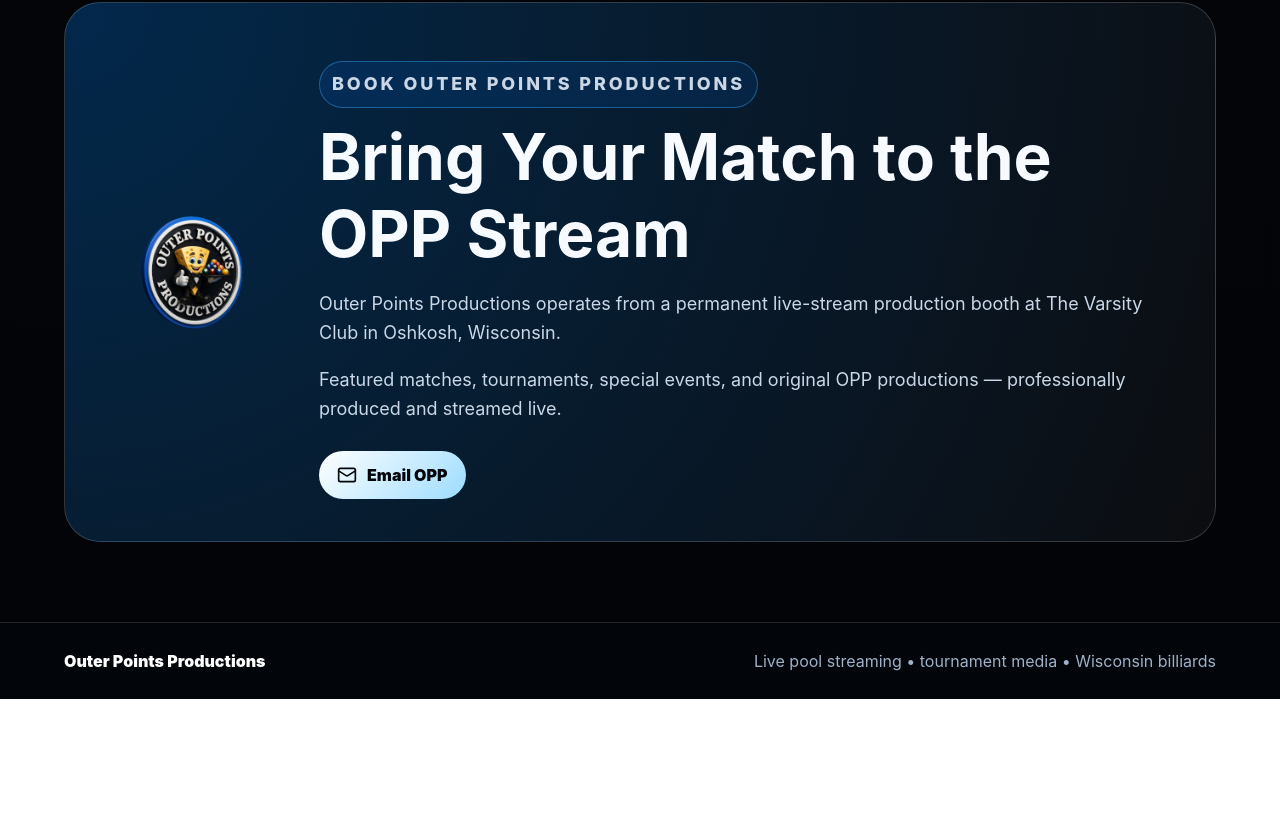
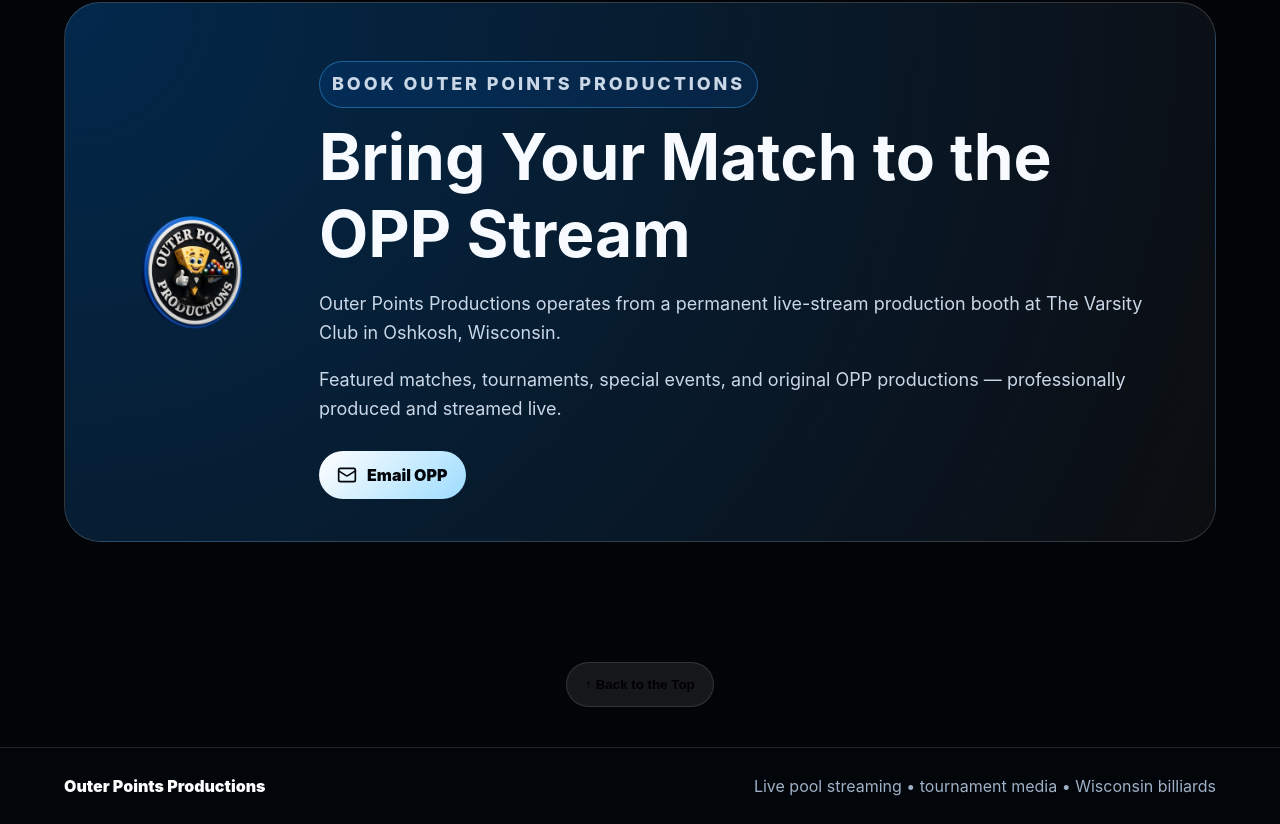
Before and after one commit to outerpointsproductions-design/outer-points-productions-clean, a React (Vite) app in the folder opp-clean-repo/: page / in a window 1280 px wide. Shown: the part 10273-11097 px from the top of the page. Before the commit the page ends 10972 px from the top, so only its background shows below. Built offline with nearby package versions, Linux system fonts and the light colour scheme.

Commit message:
Update main.jsx

```diff
--- a/opp-clean-repo/src/main.jsx
+++ b/opp-clean-repo/src/main.jsx
@@ -1202,7 +1202,26 @@
     </div>
   </div>
 </section>
-
+<div
+  style={{
+    display: 'flex',
+    justifyContent: 'center',
+    padding: '40px 20px'
+  }}
+>
+  <button
+    className="btn"
+    type="button"
+    onClick={() =>
+      window.scrollTo({
+        top: 0,
+        behavior: 'smooth'
+      })
+    }
+  >
+    ↑ Back to the Top
+  </button>
+</div>
  <footer><span>Outer Points Productions</span><span>Live pool streaming • tournament media • Wisconsin billiards</span></footer></>);
 }
 createRoot(document.getElementById('root')).render(<App/>);
```
